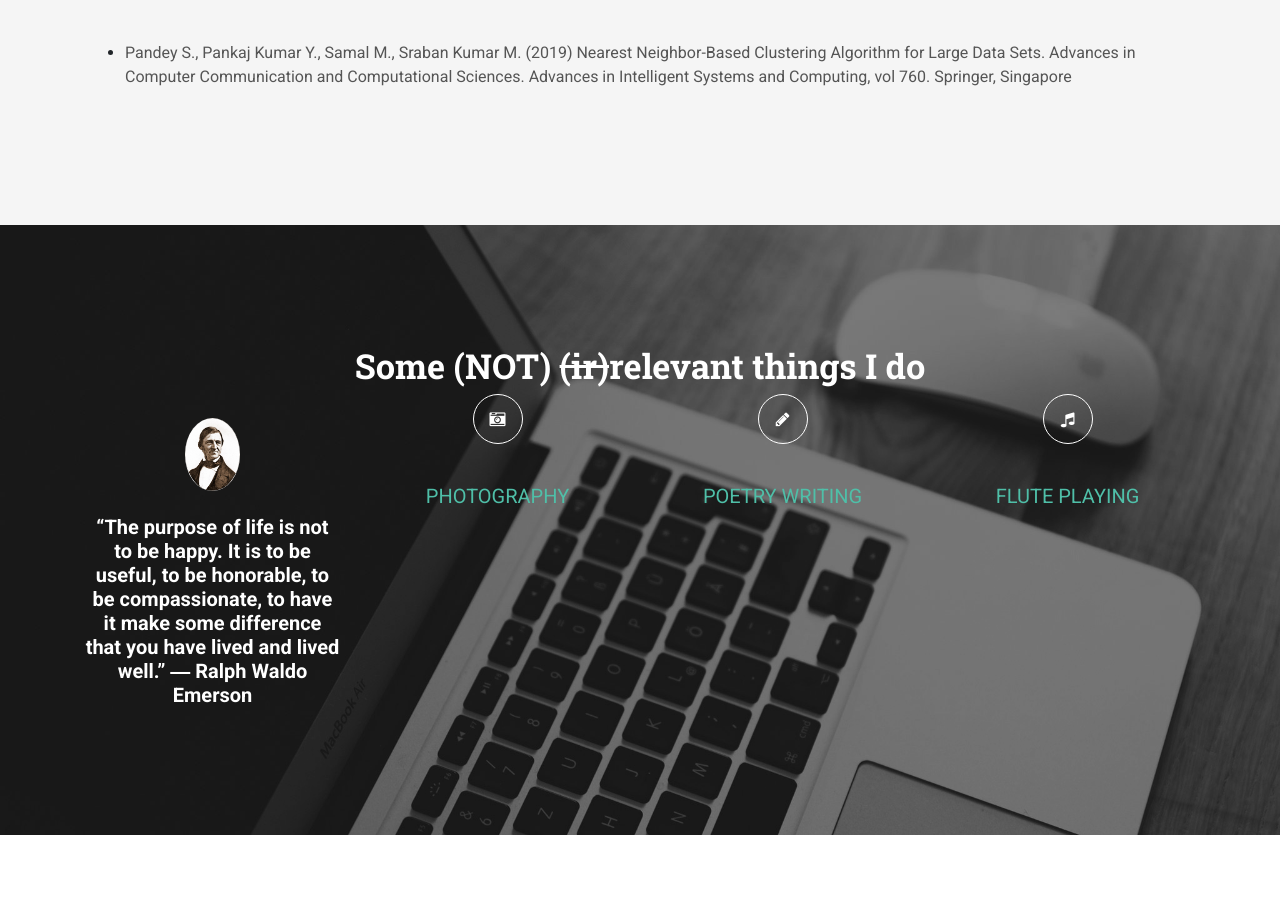
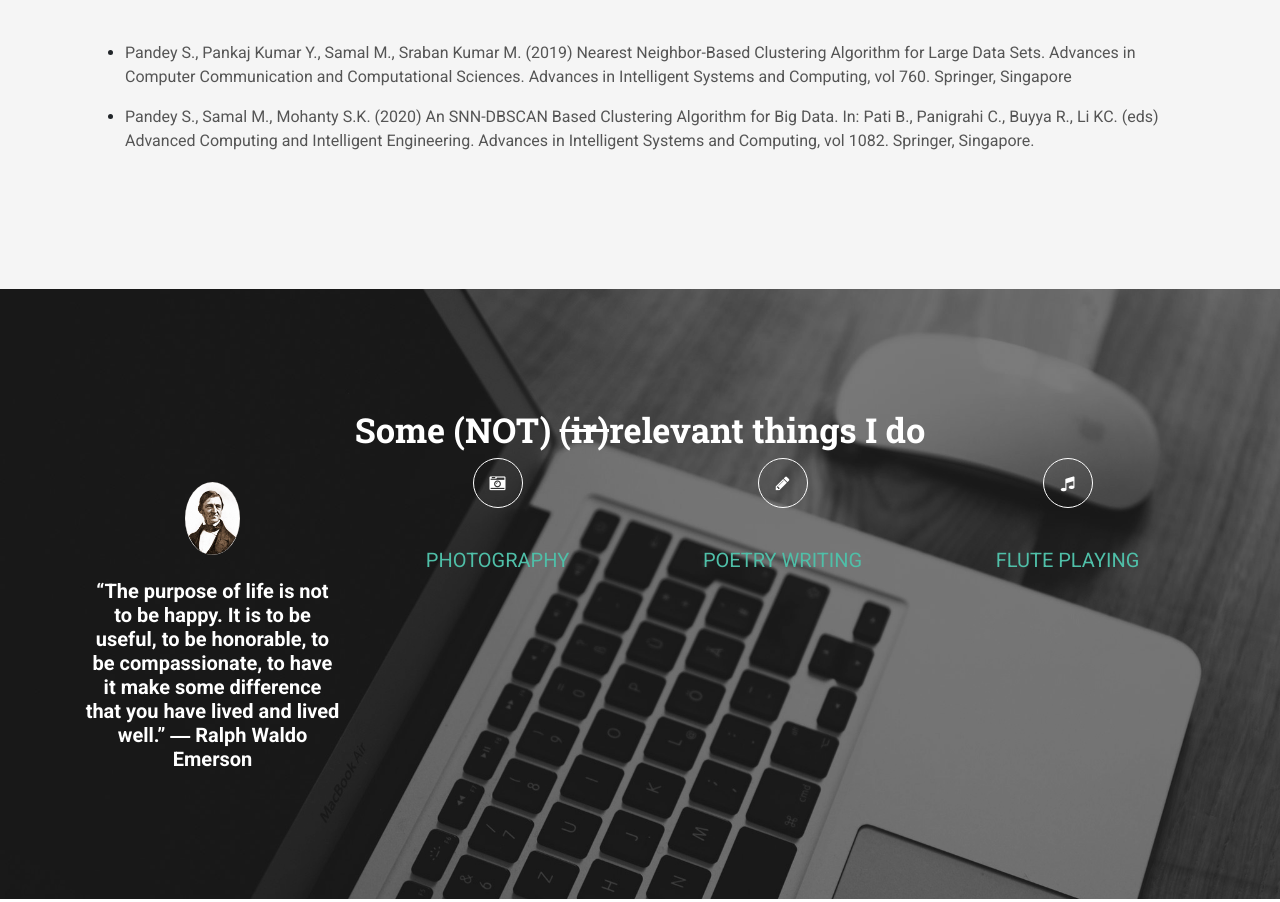
Before and after one commit to sriniwasPandey/sriniwaspandey.github.io, a plain HTML site: page index.html in a window 1280 px wide. Shown: the part 4069-4971 px from the top of the page. Drawn offline with nearby package versions, Linux system fonts and the light colour scheme.

Commit message:
Update index.html

```diff
--- a/index.html
+++ b/index.html
@@ -340,6 +340,11 @@ Do not hesitate to contact me for more details and further discussions.
 		Advances in Computer Communication and Computational Sciences. Advances in Intelligent Systems and Computing, vol 760. Springer, Singapore</p>
 
 		</li>
+		<li><i class="fa-li fa fa-check-square"></i>
+		<p>
+		Pandey S., Samal M., Mohanty S.K. (2020) An SNN-DBSCAN Based Clustering Algorithm for Big Data. In: Pati B., Panigrahi C., Buyya R., Li KC. (eds)
+		Advanced Computing and Intelligent Engineering. Advances in Intelligent Systems and Computing, vol 1082. Springer, Singapore. </p>
+		</li>
 		</ul>
       </div>
     </section>
```
